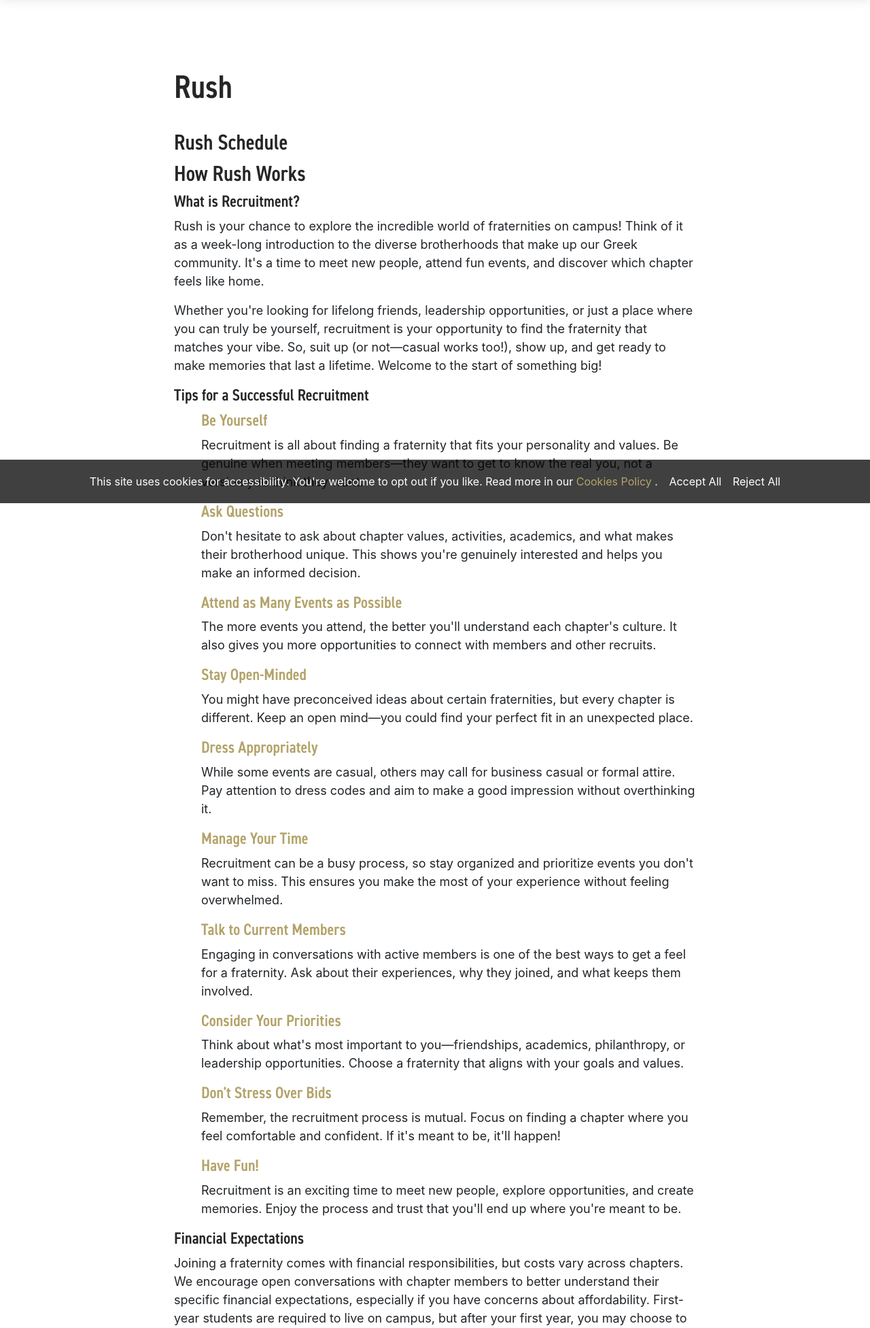
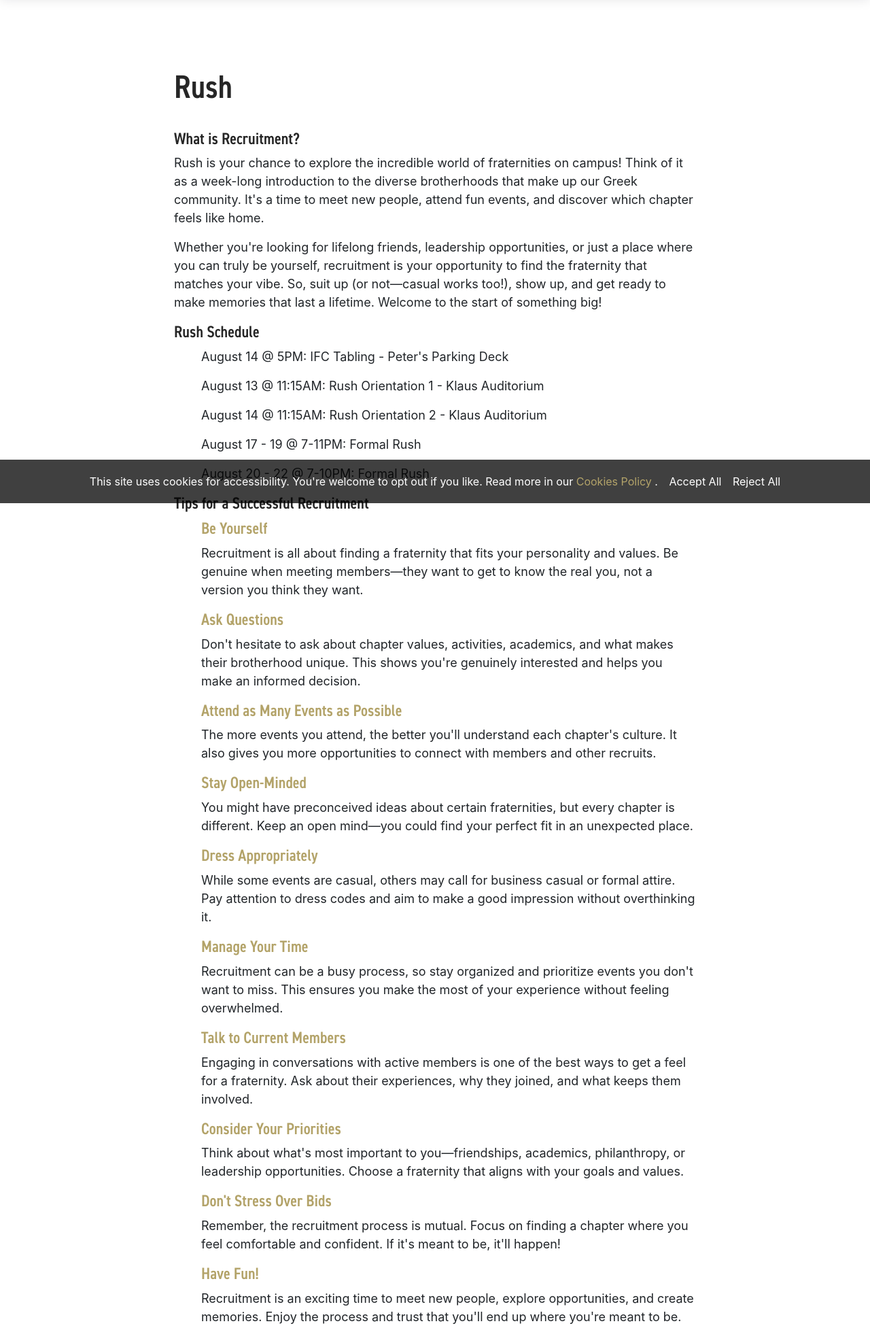
Before and after one commit to Georgia-Tech-IFC/ifc-website, a Django app: page /rush in a window 1280 px wide. Shown: the part 60-2013 px from the top of the page at 68% size. Run offline with Django 5.2, Linux system fonts and the light colour scheme.

Commit message:
finished rush page minus faqs

```diff
--- a/website/static/js/nav_links.js
+++ b/website/static/js/nav_links.js
@@ -1,7 +1,13 @@
 document.addEventListener( 'DOMContentLoaded', () => {
     const contactForm = document.querySelector( '.contact__container' )
+    const rulesAndReporting = document.querySelector( '#rules-and-reporting' )
+    const faqs = document.querySelector( '#faqs' )
 
     if ( window.location.hash === '#contact' ) {
         contactForm.scrollIntoView( { behavior: 'smooth' } )
+    } else if ( window.location.hash === '#rules-and-reporting' ) {
+        rulesAndReporting.scrollIntoView( { behavior: 'smooth' } )
+    } else if ( window.location.hash === '#faqs' ) {
+        faqs.scrollIntoView( { behavior: 'smooth' } )
     }
 })
--- a/website/templates/partials/nav-index.html
+++ b/website/templates/partials/nav-index.html
@@ -28,17 +28,15 @@
     <a class="nav__link__dropdown" href="/exec">EXECUTIVE BOARD</a>
 </div>
 <div class="nav__dropdown nav__dropdown__rush">
-    <a class="nav__link__dropdown" href="/rush#how-rush-works">HOW RUSH WORKS</a>
+    <a class="nav__link__dropdown" href="/rush">HOW RUSH WORKS</a>
     <a class="nav__link__dropdown" href="/rush#rules-and-reporting">RULES AND REPORTING</a>
     <a class="nav__link__dropdown" href="/rush#faqs">FAQS</a>
 </div>
 <div class="nav__dropdown nav__dropdown__chapters">
     <a class="nav__link__dropdown" href="/">ANNUAL AWARDS</a>
     <a class="nav__link__dropdown" href="/static/pdf/IFC_Bylaws_04.14.2020.pdf">BYLAWS</a>
-    <a class="nav__link__dropdown" href="/">SOCIAL REGISTRATION</a>
-    <a class="nav__link__dropdown" href="/">FINANCIAL</a>
-    <a class="nav__link__dropdown" href="/">GRADE REPORTS</a>
 </div>
 <div class="nav__dropdown nav__dropdown__resources">
+    <a class="nav__link__dropdown" href="/">FOR PARENTS</a>
     <a class="nav__link__dropdown" href="/">SUMMER HOUSING</a>
 </div>
--- a/website/templates/partials/nav.html
+++ b/website/templates/partials/nav.html
@@ -28,17 +28,15 @@
     <a class="nav__link__dropdown" href="/exec">EXECUTIVE BOARD</a>
 </div>
 <div class="nav__dropdown nav__dropdown__rush">
-    <a class="nav__link__dropdown" href="/rush#how-rush-works">HOW RUSH WORKS</a>
+    <a class="nav__link__dropdown" href="/rush">HOW RUSH WORKS</a>
     <a class="nav__link__dropdown" href="/rush#rules-and-reporting">RULES AND REPORTING</a>
     <a class="nav__link__dropdown" href="/rush#faqs">FAQS</a>
 </div>
 <div class="nav__dropdown nav__dropdown__chapters">
     <a class="nav__link__dropdown" href="/">ANNUAL AWARDS</a>
     <a class="nav__link__dropdown" href="/static/pdf/IFC_Bylaws_04.14.2020.pdf">BYLAWS</a>
-    <a class="nav__link__dropdown" href="/">SOCIAL REGISTRATION</a>
-    <a class="nav__link__dropdown" href="/">FINANCIAL</a>
-    <a class="nav__link__dropdown" href="/">GRADE REPORTS</a>
 </div>
 <div class="nav__dropdown nav__dropdown__resources">
+    <a class="nav__link__dropdown" href="/">FOR PARENTS</a>
     <a class="nav__link__dropdown" href="/">SUMMER HOUSING</a>
 </div>
--- a/website/templates/rush.html
+++ b/website/templates/rush.html
@@ -6,8 +6,6 @@
         {% include 'partials/nav.html' %}
         <div class="page__content">
             <h1 class="page__header">Rush</h1>
-            <h2 class="page__h2">Rush Schedule</h2>
-            <h2 class="page__h2">How Rush Works</h2>
             <h3 class="page__h3">What is Recruitment?</h3>
             <p class="page__text">
                 Rush is your chance to explore the incredible world of
@@ -24,6 +22,24 @@
                 get ready to make memories that last a lifetime. Welcome to the
                 start of something big!
             </p>
+            <h3 class="page__h3">Rush Schedule</h3>
+            <ul class="page__list">
+                <li class="page__list__item">
+                    <p class="page__text">August 14 @ 5PM: IFC Tabling - Peter's Parking Deck</p>
+                </li>
+                <li class="page__list__item">
+                    <p class="page__text">August 13 @ 11:15AM: Rush Orientation 1 - Klaus Auditorium</p>
+                </li>
+                <li class="page__list__item">
+                    <p class="page__text">August 14 @ 11:15AM: Rush Orientation 2 - Klaus Auditorium</p>
+                </li>
+                <li class="page__list__item">
+                    <p class="page__text">August 17 - 19 @ 7-11PM: Formal Rush</p>
+                </li>
+                <li class="page__list__item">
+                    <p class="page__text">August 20 - 22 @ 7-10PM: Formal Rush</p>
+                </li>
+            </ul>
             <h3 class="page__h3">Tips for a Successful Recruitment</h3>
             <ul class="page__list">
                 <li class="page__list__item">
@@ -149,8 +165,14 @@
                 invitation to membership of a chapter. So, what are you waiting
                 for?
             </p>
-            <h2 class="page__h2">Rules and Reporting</h2>
-            <h2 class="page__h2">FAQs</h2>
+            <h2 class="page__h2" id="rules-and-reporting">Rules and Reporting</h2>
+            <p class="page__text">For policies around recruitment, please see
+                our <a class="page__link" href="/static/pdf/IFC_Bylaws_04.14.2020.pdf">Bylaws</a>.
+                If you have any questions or believe there are any violations,
+                please contact the
+                <a class="page__link" href="/#contact">Executive Board</a>.
+            </p>
+            <h2 class="page__h2" id="faqs">FAQS</h2>
             <h3 class="page__h3">Why should I join a fraternity?</h3>
         </div>
         {% include 'partials/footer.html' %}
@@ -158,5 +180,6 @@
         <script src="{% static 'js/cheers.js' %}"></script>
         <script src="{% static 'js/cookies.js' %}"></script>
         <script src="{% static 'js/dropdown.js' %}"></script>
+        <script src="{% static 'js/nav_links.js' %}"></script>
     </body>
 </html>
```
Also changed, not shown: TODO.md (+9 -9 lines), website/templates/partials/recruitment.html (+5 -8 lines).
